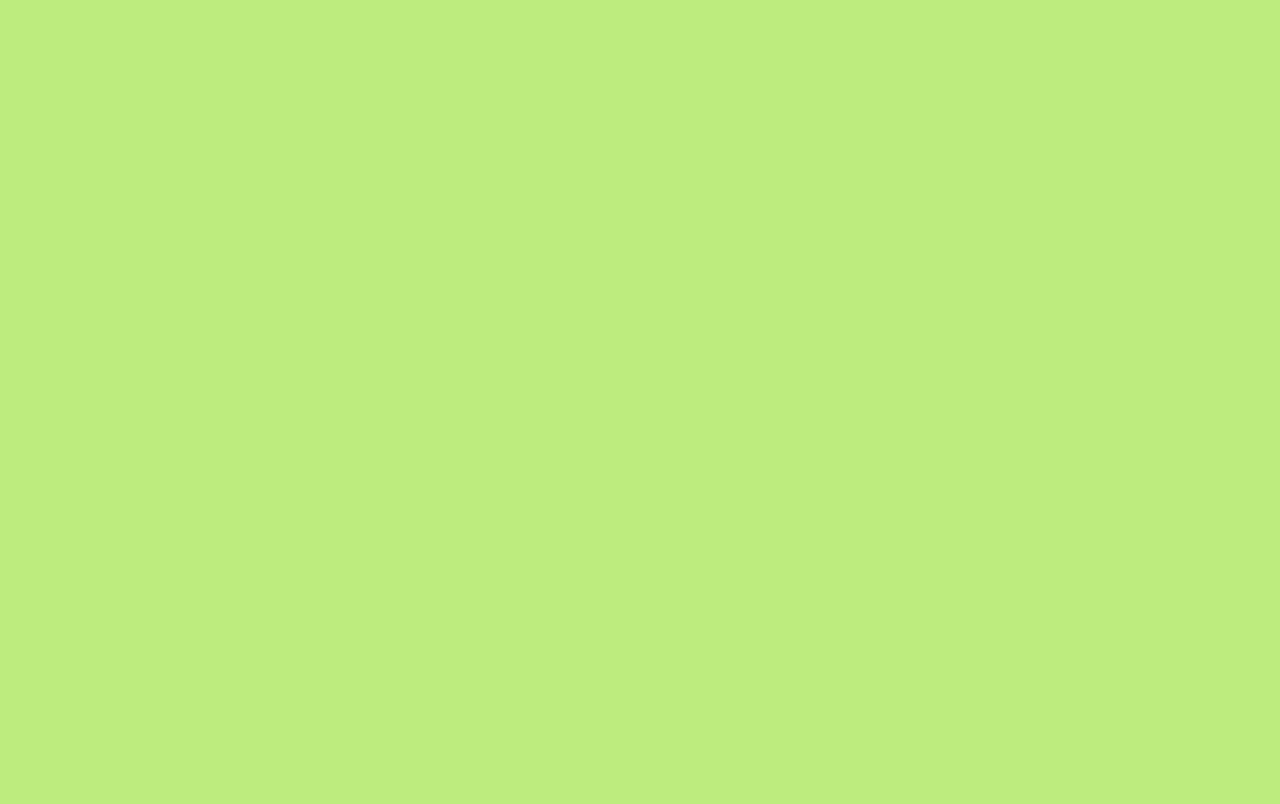
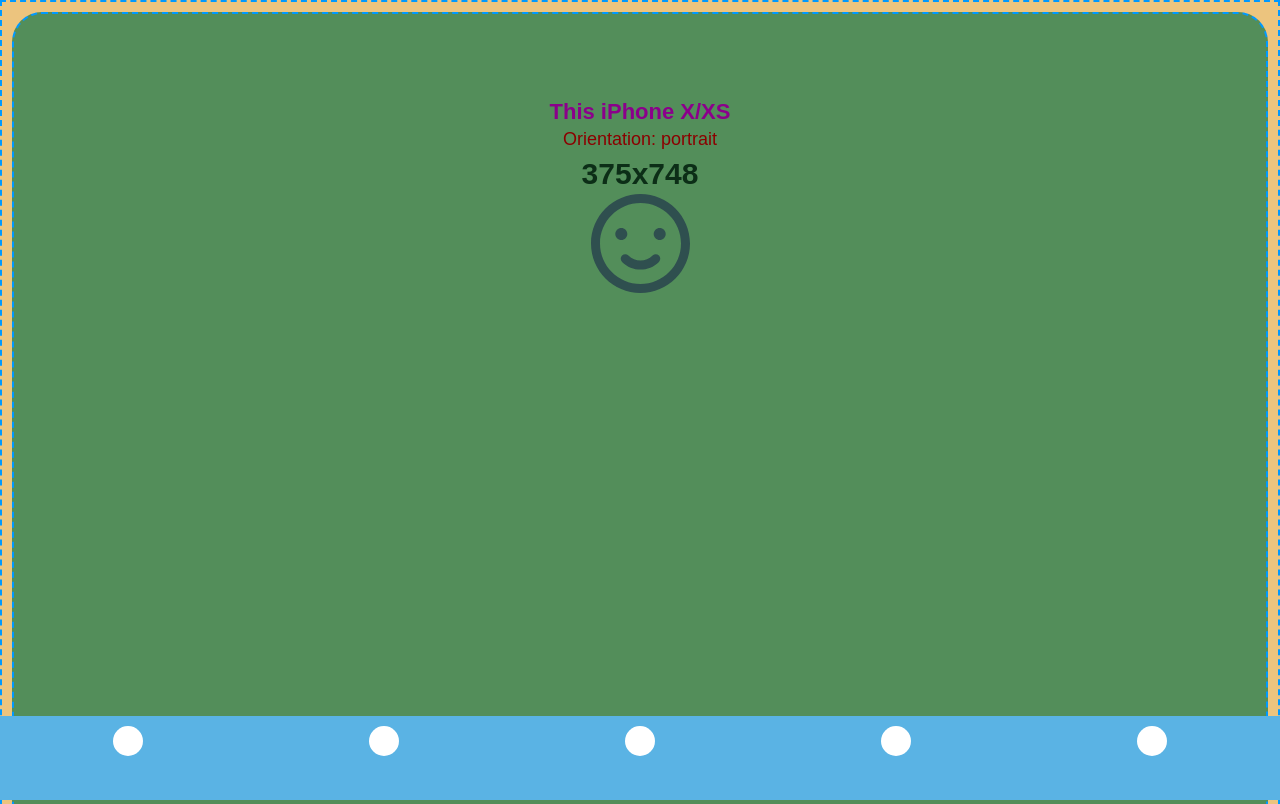
Before and after one commit to le2xx/iphone-detector, a website built with webpack: page src/index.html in a window 1280 px wide. Shown: the top 804 px of the page. Built offline with nearby package versions, Linux system fonts and the light colour scheme.

Commit message:
Created html and styles

```diff
--- a/package.json
+++ b/package.json
@@ -4,7 +4,7 @@
   "description": "",
   "main": "index.js",
   "scripts": {
-    "start": "webpack-dev-server",
+    "start": "webpack-dev-server --disable-host-check --public-host=http://alex.onclass.tech",
     "build": "webpack",
     "github:deploy": "gh-pages -d dist",
     "github:build:deploy": "npm run build && gh-pages -d dist"
--- a/src/index.html
+++ b/src/index.html
@@ -8,6 +8,21 @@
   </head>
   <body>
     <div class="app">
+      <div class="info">
+        <span class="name">This iPhone X/XS</span>
+        <span class="orientation">Orientation: portrait</span>
+        <span class="size">375x748</span>
+        <svg width="99" height="99" viewBox="0 0 330 330" fill="darkslategray">
+          <use xlink:href="assets/images/smile.svg#smile"></use>
+        </svg>
+      </div>
+      <footer class="footer">
+        <div class="icon"></div>
+        <div class="icon"></div>
+        <div class="icon"></div>
+        <div class="icon"></div>
+        <div class="icon"></div>
+      </footer>
     </div>
   </body>
 </html>
--- a/src/main.scss
+++ b/src/main.scss
@@ -1,15 +1,90 @@
 @import './scss/variables';
 @import './scss/fonts';
 
+html {
+  //overflow: hidden;
+  //position: relative;
+  //height: 100%;
+}
+
 body {
-  background: $bg-color;
+  //overflow: hidden;
+  //position: relative;
+  //height: 100%;
+}
+
+body {
+  background: $body-color;
+  border: 2px dashed #0099ff;
+  box-sizing: border-box;
+  font-family: arial, sans-serif;
+  font-size: 14px;
   margin: 0;
 }
 
 .app {
+  background: $app-color;
+  border: 2px dashed #0099ff;
+  border-radius: 30px;
+  box-sizing: border-box;
   align-items: center;
-  height: 100vh;
+  height: 2000px;
   display: flex;
   flex-direction: column;
   justify-content: center;
+  margin: 10px;
+
+  .info {
+    align-items: center;
+    display: flex;
+    flex-direction: column;
+    position: fixed;
+    top: 100px;
+    left: 20px;
+    right: 20px;
+
+    .name {
+      color: darkmagenta;
+      font-size: 22px;
+      font-weight: bold;
+      line-height: 24px;
+    }
+
+    .orientation {
+      color: darkred;
+      font-size: 18px;
+      line-height: 30px;
+    }
+
+    .size {
+      color: #0c2e17;
+      font-size: 30px;
+      font-weight: bold;
+      line-height: 40px;
+    }
+  }
+
+  .footer {
+    background: #5AB3E4;
+    box-sizing: border-box;
+    display: flex;
+    position: fixed;
+    bottom: 0;
+    left: 0;
+    right: 0;
+    height: 84px;
+    justify-content: space-around;
+    padding: 10px 0 0 0;
+
+    &.expand {
+      height: 50px;
+    }
+
+    .icon {
+      background: #FFFFFF;
+      border-radius: 50%;
+      height: 30px;
+      width: 30px;
+    }
+  }
 }
--- a/src/scss/variables.scss
+++ b/src/scss/variables.scss
@@ -1 +1,2 @@
-$bg-color: #bdec7e;
+$body-color: #ecc47e;
+$app-color: #538e5a;
```
Also changed, not shown: src/assets/images/smile.svg (added).
